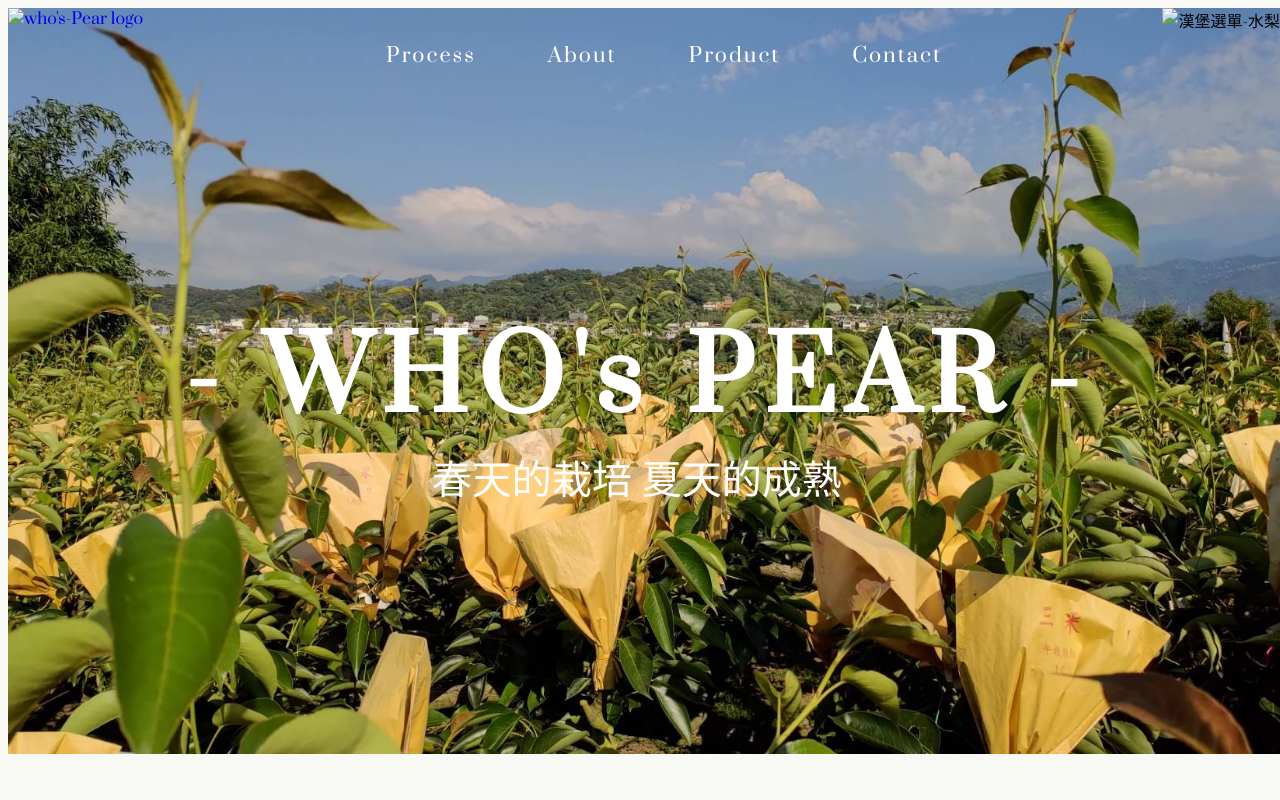
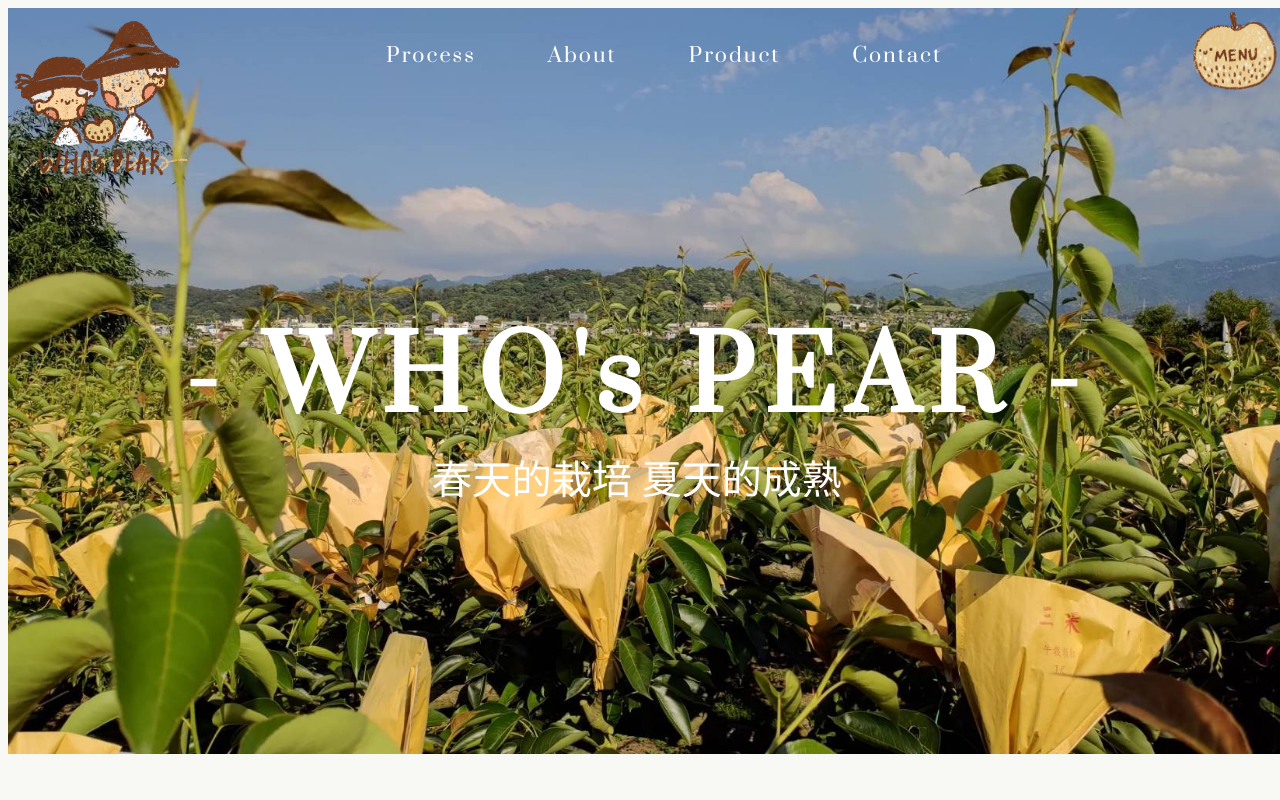
Before and after one commit to wuupeiiowo/MidtermProject-WHO-sPEAR, a plain HTML site: page index.html in a window 1280 px wide. Shown: the top 800 px of the page. Drawn offline with Linux system fonts and the light colour scheme; the site is published under a folder, as on GitHub Pages, so addresses that start at the root find nothing; a web font is replaced by a local one.

Commit message:
index.html

```diff
--- a/index.html
+++ b/index.html
@@ -14,12 +14,12 @@
 <body>
     <div class="container">
         <header id="header">
-            <a href="#header" target="_self" ><img src="/image/logo.png" alt="who's-Pear logo" class="logo"></a>
+            <a href="#header" target="_self" ><img src="./image/logo.png" alt="who's-Pear logo" class="logo"></a>
             <div class="header-fixed header-fixed-box">
 
                 <div class="ham">
                     <input type="checkbox" id="menu">
-                    <label for="menu" class="line"><img src="/image/menu-open.png" alt="漢堡選單-水梨" class="menu"></Label>
+                    <label for="menu" class="line"><img src="./image/menu-open.png" alt="漢堡選單-水梨" class="menu"></Label>
                     <ul class="ham-list">
                         <li type="none"> <a href="process.html" target="_blank" title="Process">Process</a></li>
                         <li type="none"> <a href="about.html" target="_blank" title="About">About</a></li>
```
